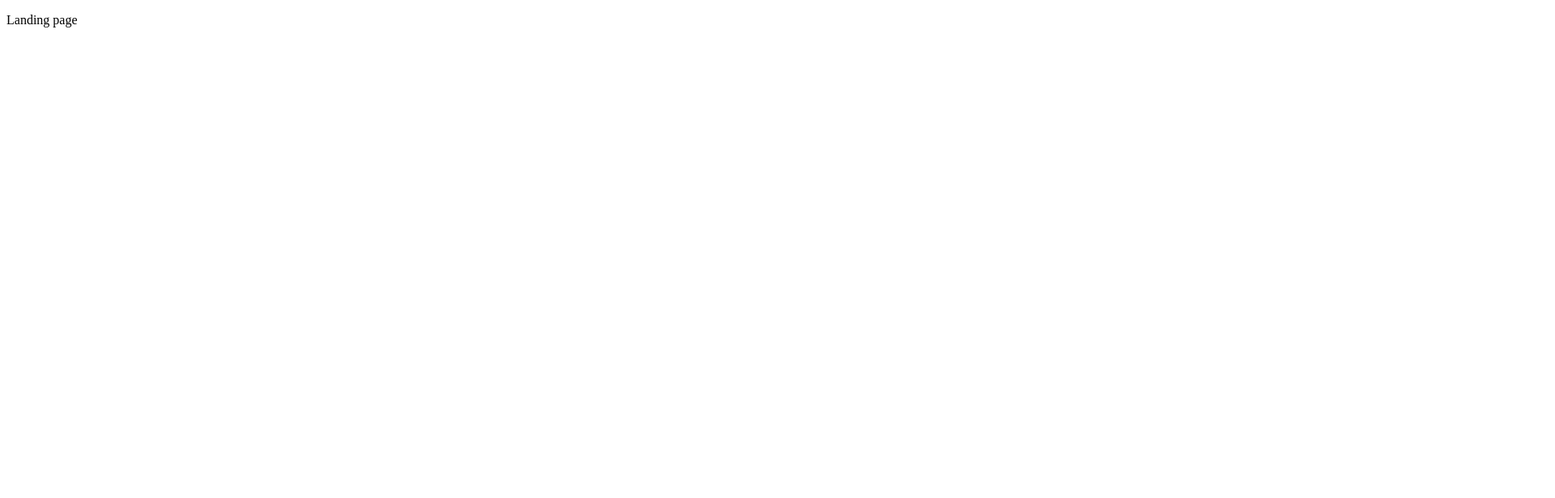
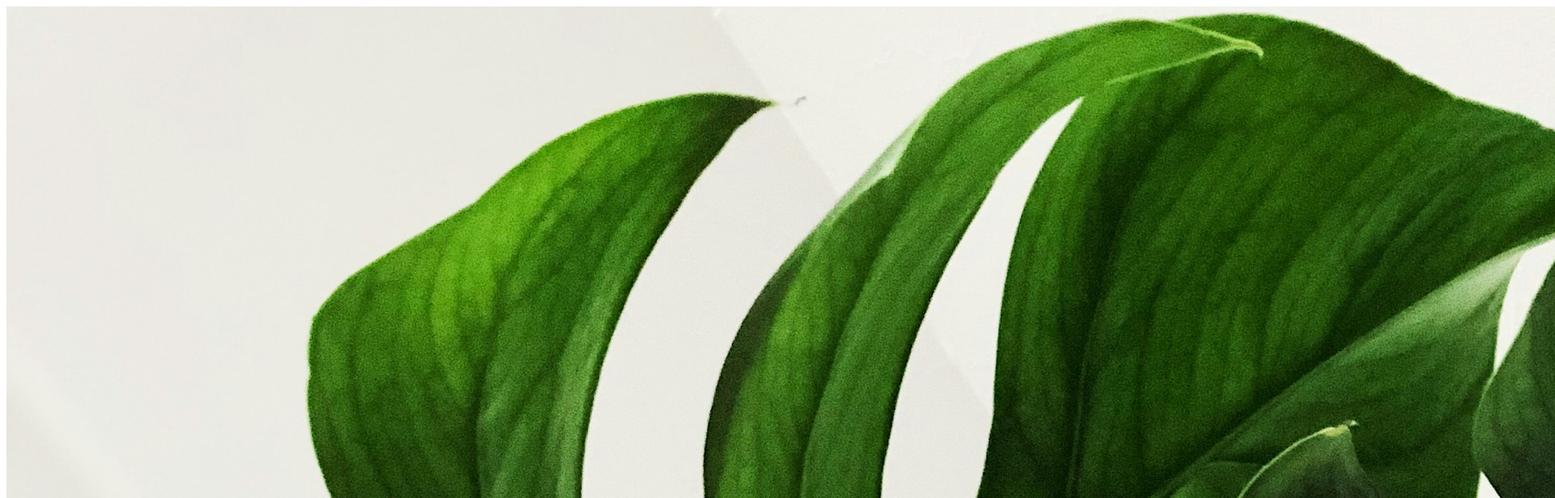
Before and after one commit to evangelenesiyin/to-do-list, a React (Vite) app: page / in a window 1280 px wide. Shown: the top 616 px of the page at 81% size, 1920 px wide, since content can reach past the window. Built offline with nearby package versions, Linux system fonts and the light colour scheme; the HTML template or start-up script is replaced by a standard one.

Commit message:
feat: add toggle functionality between login and sign-up forms

```diff
--- a/src/pages/LandingPage.jsx
+++ b/src/pages/LandingPage.jsx
@@ -1,6 +1,13 @@
+import { useState } from "react";
+import LoginForm from "../components/LoginForm";
+import SignUpForm from "../components/SignUpForm";
+
 export default function LandingPage() {
+    const [isSignUp, setIsSignUp] = useState(true);
 
     return (
-        <p>Landing page</p>
+        <>
+        {isSignUp ? <LoginForm toggleForm={() => setIsSignUp(!isSignUp)} /> : <SignUpForm toggleForm={() => setIsSignUp(!isSignUp)} /> }
+        </>
     )
 }
```
